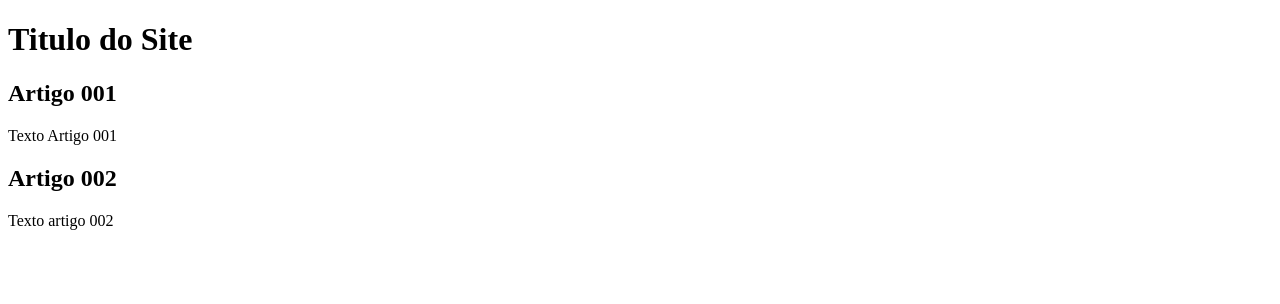
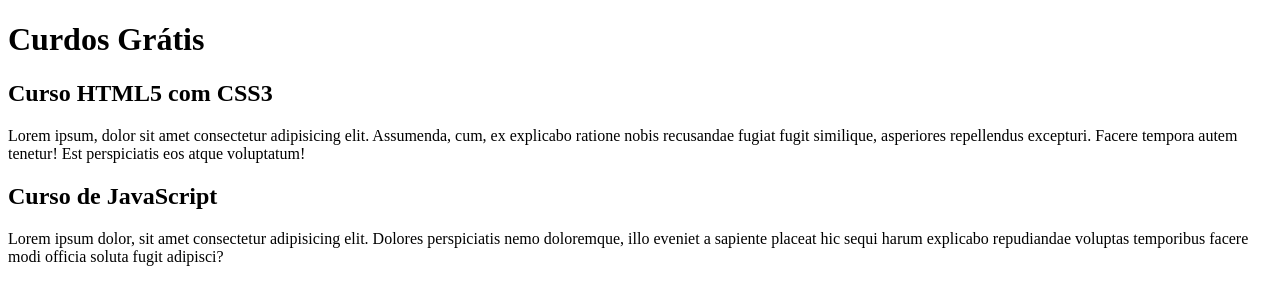
Before and after one commit to wcalazans81/Projeto_site_2, a plain HTML site: page index.html in a window 1280 px wide. Drawn offline with Linux system fonts and the light colour scheme.

Commit message:
comecei a escrever o conteúdo

```diff
--- a/index.html
+++ b/index.html
@@ -9,15 +9,15 @@
 <body>
     <main>
         <header>
-            <h1>Titulo do Site</h1>
+            <h1>Curdos Grátis</h1>
         </header>
         <article>
-            <h2>Artigo 001</h2>
-            <p>Texto Artigo 001</p>
+            <h2>Curso HTML5 com CSS3</h2>
+            <p>Lorem ipsum, dolor sit amet consectetur adipisicing elit. Assumenda, cum, ex explicabo ratione nobis recusandae fugiat fugit similique, asperiores repellendus excepturi. Facere tempora autem tenetur! Est perspiciatis eos atque voluptatum!</p>
         </article>
         <article>
-            <h2>Artigo 002</h2>
-            <p>Texto artigo 002</p>
+            <h2>Curso de JavaScript</h2>
+            <p>Lorem ipsum dolor, sit amet consectetur adipisicing elit. Dolores perspiciatis nemo doloremque, illo eveniet a sapiente placeat hic sequi harum explicabo repudiandae voluptas temporibus facere modi officia soluta fugit adipisci?</p>
         </article>
     </main>
 </body>
```
